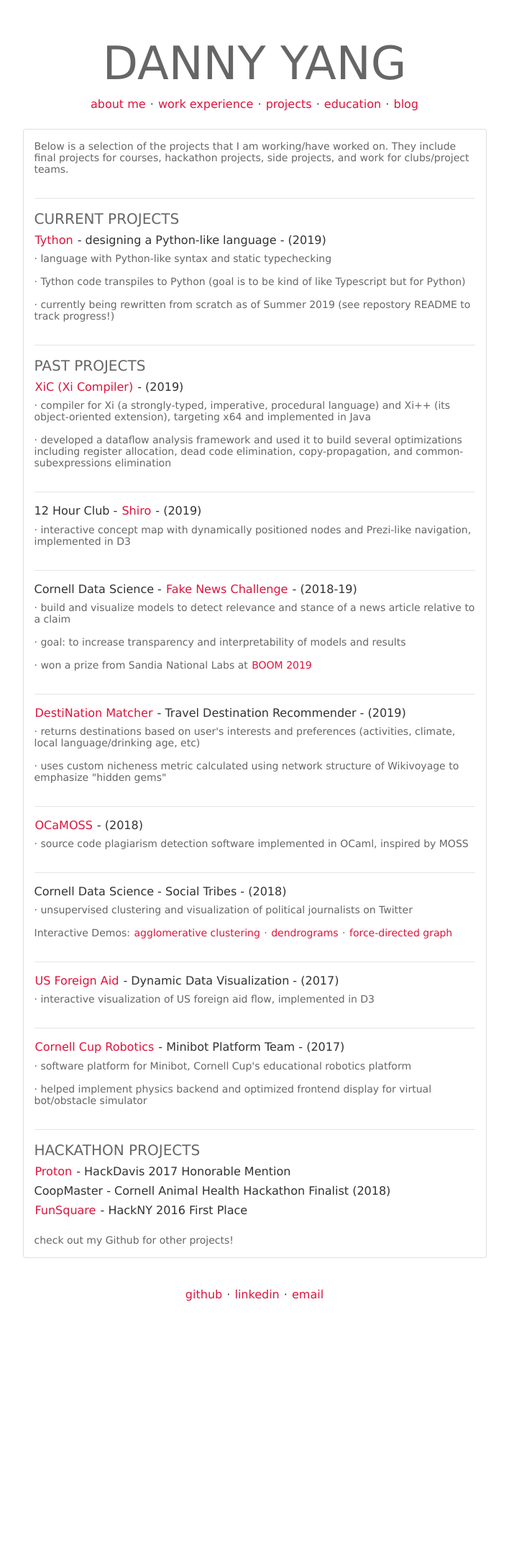
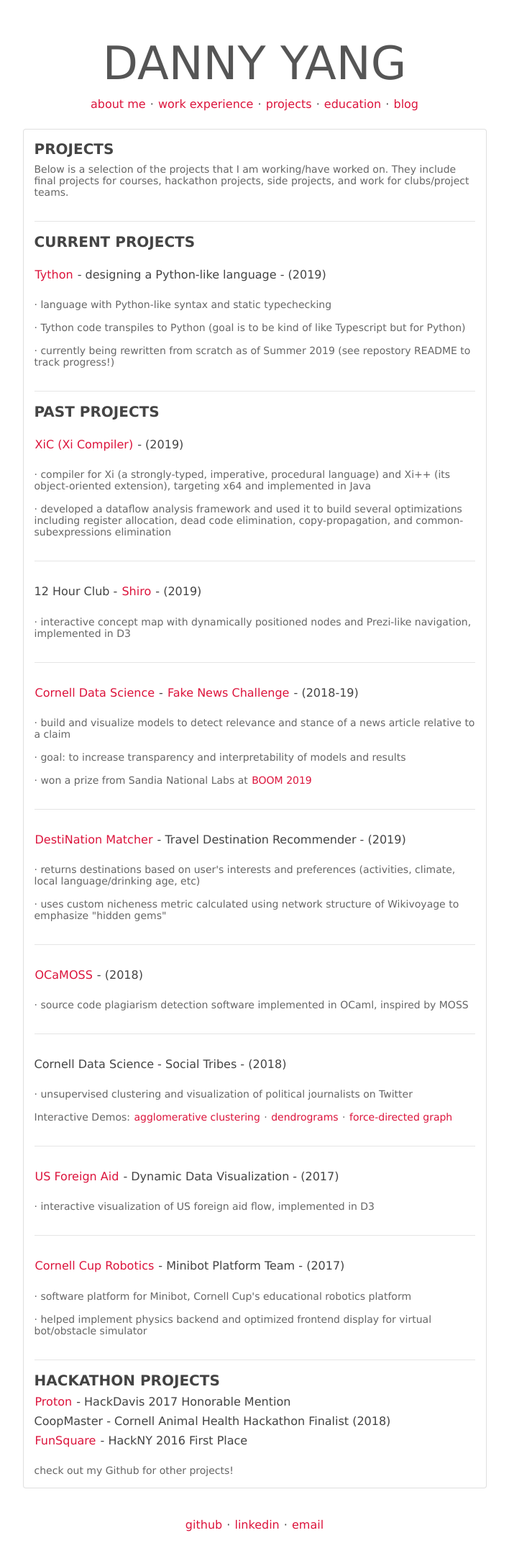
Before and after one commit to yangdanny97/yangdanny97.github.io, a Jekyll site: the page built from projects/index.html, in a window 1280 px wide. Shown: the whole page at 72% size, without its empty margins (286-994 px from the left). Built offline with Jekyll 4.4.1, drawn with Linux system fonts in a browser that asks for light colours; before the commit the page ends 1842 px from its top, so only the background shows below that.

Commit message:
update styles

```diff
--- a/css/style.css
+++ b/css/style.css
@@ -4,6 +4,7 @@
 .title {
     font-size: 64px;
     margin-top: 50px;
+    color: #555;
 }
 
 .row {
@@ -21,16 +22,18 @@
 
 h4 {
     font-size: 16px;
-    color: #333333;
+    color: #444;
 }
 
 h3 {
     font-size: 20px;
+    font-weight: bold;
+    color: #444;
 }
 
 body {
     background-color: white;
-    color: #666666;
+    color: #666;
     margin: 10px;
     font: 14px verdana,tahoma,sans-serif;
 }
@@ -64,7 +67,7 @@
 }
 
 a:hover {
-    background-color:#eeeeee;
+    background-color:#eee;
     color: darkred;
     text-decoration: none;
     transition: 0.5s;
@@ -76,7 +79,7 @@
     margin-right: auto;
     max-width:100%;
     max-height:300px;
-    border: 3px solid #cccccc;
+    border: 2px solid #ccc;
 }
 
 .about {
--- a/projects/index.html
+++ b/projects/index.html
@@ -4,12 +4,13 @@
 ---
 <div class='row slide'>
 	<div class='col-sm-6 offset-sm-3 card'>
+		<h3>PROJECTS</h3>
 		<p>Below is a selection of the projects that I am working/have worked on. They include final projects for courses, hackathon projects, side projects, and work for clubs/project teams.</p>
 		<hr>
 
 		<h3>CURRENT PROJECTS</h3>
 
-		<h4><a href="https://github.com/yangdanny97/Tython" target="_blank">Tython</a> - designing a Python-like language - (2019)</h4>
+		<p><h4><a href="https://github.com/yangdanny97/Tython" target="_blank">Tython</a> - designing a Python-like language - (2019)</h4></p>
 		<p>· language with Python-like syntax and static typechecking</p>
 		<p>· Tython code transpiles to Python (goal is to be kind of like Typescript but for Python)</p>
 		<p>· currently being rewritten from scratch as of Summer 2019 (see repostory README to track progress!)</p>
@@ -17,27 +18,27 @@
 
 		<h3>PAST PROJECTS</h3>
 
-		<h4><a href="https://github.com/Bluefire2/xic" target="_blank">XiC (Xi Compiler)</a> - (2019)</a></h4>
+		<p><h4><a href="https://github.com/Bluefire2/xic" target="_blank">XiC (Xi Compiler)</a> - (2019)</a></h4></p>
 		<p>· compiler for Xi (a strongly-typed, imperative, procedural language) and Xi++ (its object-oriented
 			extension), targeting x64 and implemented in Java</p>
 		<p>· developed a dataflow analysis framework and used it to build several optimizations including register allocation, dead code elimination, copy-propagation, and common-subexpressions elimination
 		</p>
 		<hr>
 
-		<h4>12 Hour Club - <a href="https://shiro.community/"
-			target="_blank">Shiro</a> - (2019)</h4>
+		<p><h4>12 Hour Club - <a href="https://shiro.community/"
+			target="_blank">Shiro</a> - (2019)</h4></p>
 		<p>· interactive concept map with dynamically positioned nodes and Prezi-like navigation, implemented in D3</p>
 		<hr>
 
-		<h4>Cornell Data Science - <a href="https://github.com/CornellDataScience/Insights-FakeNews"
-				target="_blank">Fake News Challenge</a> - (2018-19)</h4>
+		<p><h4><a href="https://cornelldata.science">Cornell Data Science</a> - <a href="https://github.com/CornellDataScience/Insights-FakeNews"
+				target="_blank">Fake News Challenge</a> - (2018-19)</h4></p>
 		<p>· build and visualize models to detect relevance and stance of a news article relative to a claim</p>
 		<p>· goal: to increase transparency and interpretability of models and results</p>
 		<p>· won a prize from Sandia National Labs at <a href="https://www.cis.cornell.edu/about/outreach-events/boom-bits-our-minds/awards/boom-2019-award-recipients">BOOM 2019</a></p>
 		<hr>
 
 
-		<h4><a href="https://dnm-finalapp.herokuapp.com/" target="_blank">DestiNation Matcher</a> - Travel Destination Recommender - (2019)</h4>
+		<p><h4><a href="https://dnm-finalapp.herokuapp.com/" target="_blank">DestiNation Matcher</a> - Travel Destination Recommender - (2019)</h4></p>
 		<p>· returns destinations based on user's interests and preferences (activities, climate,
 			local language/drinking age, etc)</p>
 		<p>· uses custom nicheness metric calculated using network structure of Wikivoyage to emphasize "hidden gems"
@@ -45,13 +46,13 @@
 		<hr>
 
 
-		<h4><a href="https://github.com/RobYang1024/OCaMOSS" target="_blank">OCaMOSS</a> - (2018)</h4>
+		<p><h4><a href="https://github.com/RobYang1024/OCaMOSS" target="_blank">OCaMOSS</a> - (2018)</h4></p>
 		<p>· source code plagiarism detection software implemented in OCaml, inspired by MOSS</p>
 		<hr>
 
 
 
-		<h4>Cornell Data Science - Social Tribes - (2018)</h4>
+		<p><h4>Cornell Data Science - Social Tribes - (2018)</h4></p>
 		<p>· unsupervised clustering and visualization of political journalists on Twitter</p>
 		<p>Interactive Demos: <a href="{{ site.url }}/cds/agglomerative-clustering.html">agglomerative clustering</a> ·
 			<a href="{{ site.url }}/cds/dendrograms.html">dendrograms</a>
@@ -60,13 +61,13 @@
 
 
 
-		<h4><a href='https://yangdanny97.github.io/US-foreign-aid-visualizer/' target='_blank'>US Foreign Aid</a> -
-			Dynamic Data Visualization - (2017)</h4>
+		<p><h4><a href='https://yangdanny97.github.io/US-foreign-aid-visualizer/' target='_blank'>US Foreign Aid</a> -
+			Dynamic Data Visualization - (2017)</h4></p>
 		<p>· interactive visualization of US foreign aid flow, implemented in D3</p>
 		<hr>
 
-		<h4><a href="https://github.com/cornell-cup" target="_blank">Cornell Cup Robotics</a> - Minibot Platform Team
-		 - (2017)</h4>
+		<p><h4><a href="https://github.com/cornell-cup" target="_blank">Cornell Cup Robotics</a> - Minibot Platform Team
+		 - (2017)</h4></p>
 		<p>· software platform for Minibot, Cornell Cup's educational robotics platform</p>
 		<p>· helped implement physics backend and optimized frontend display for virtual bot/obstacle simulator </p>
 		<hr>
```
